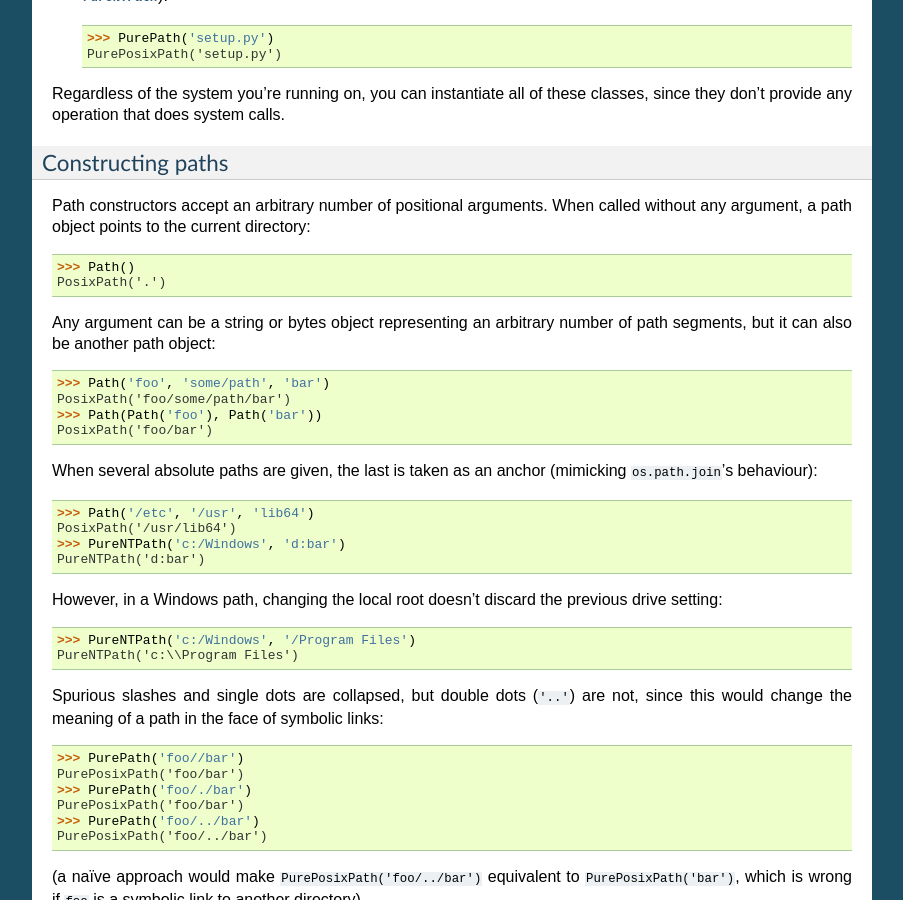
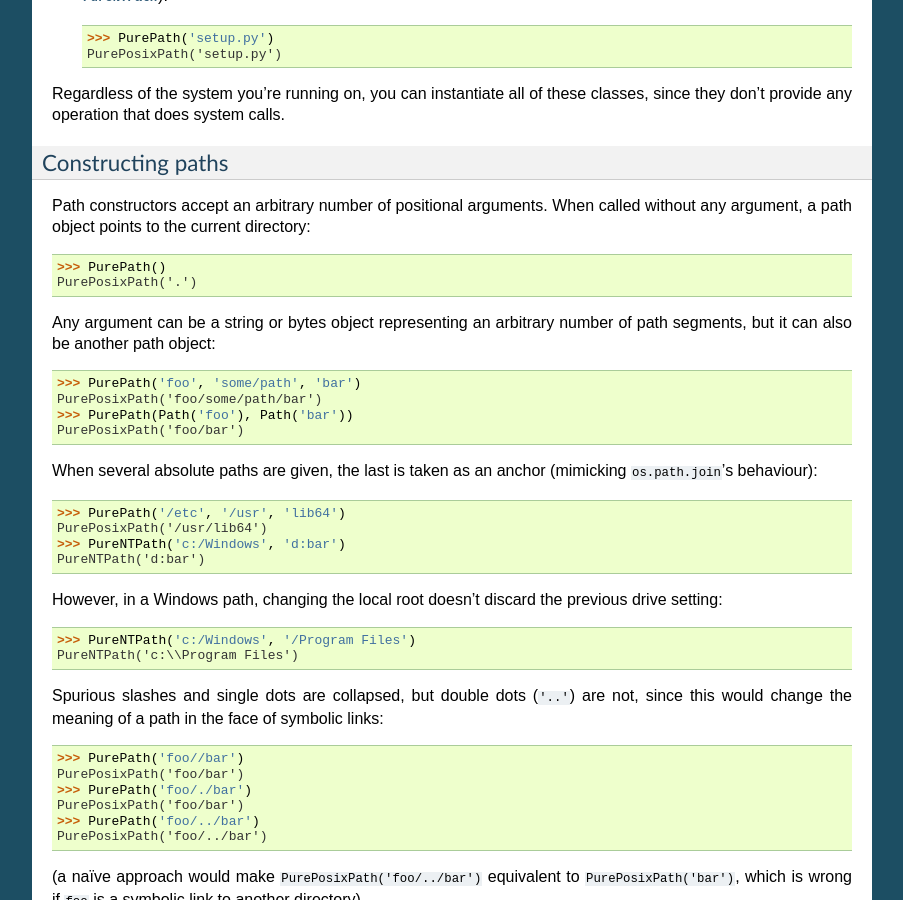
Before and after one commit to jazzband/pathlib2, a Sphinx documentation site: the page built from docs/index.rst, in a window 1280 px wide and 900 px high, scrolled down 1299 px. Shown: the whole window, without its empty margins (198-1101 px from the left). Built offline with Sphinx 7.4.7, drawn with Linux system fonts in a browser that asks for light colours.

Commit message:
Path -> PurePath

```diff
--- a/docs/index.rst
+++ b/docs/index.rst
@@ -102,22 +102,22 @@
 When called without any argument, a path object points to the current
 directory::
 
-   >>> Path()
-   PosixPath('.')
+   >>> PurePath()
+   PurePosixPath('.')
 
 Any argument can be a string or bytes object representing an arbitrary number
 of path segments, but it can also be another path object::
 
-   >>> Path('foo', 'some/path', 'bar')
-   PosixPath('foo/some/path/bar')
-   >>> Path(Path('foo'), Path('bar'))
-   PosixPath('foo/bar')
+   >>> PurePath('foo', 'some/path', 'bar')
+   PurePosixPath('foo/some/path/bar')
+   >>> PurePath(Path('foo'), Path('bar'))
+   PurePosixPath('foo/bar')
 
 When several absolute paths are given, the last is taken as an anchor
 (mimicking ``os.path.join``'s behaviour)::
 
-   >>> Path('/etc', '/usr', 'lib64')
-   PosixPath('/usr/lib64')
+   >>> PurePath('/etc', '/usr', 'lib64')
+   PurePosixPath('/usr/lib64')
    >>> PureNTPath('c:/Windows', 'd:bar')
    PureNTPath('d:bar')
 
```
